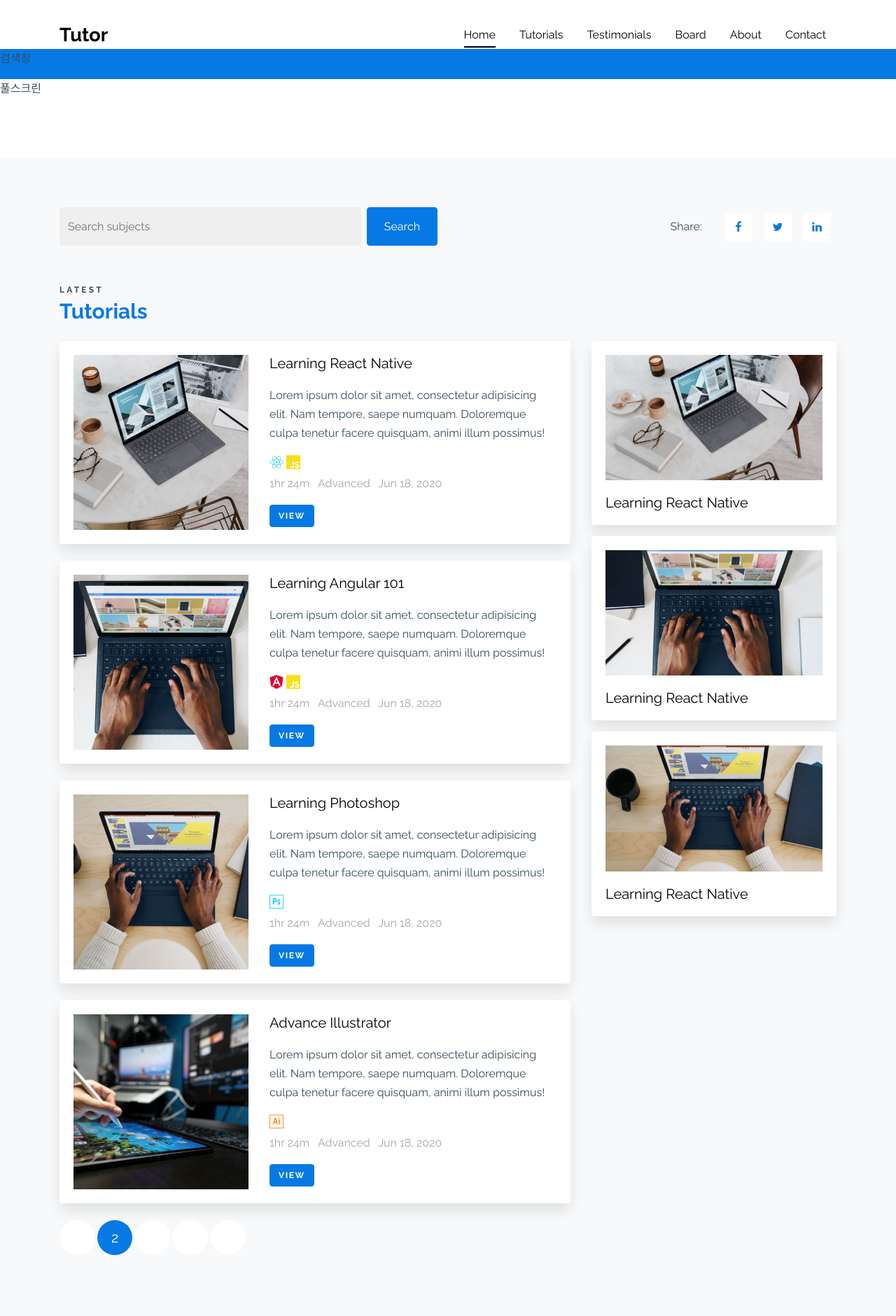
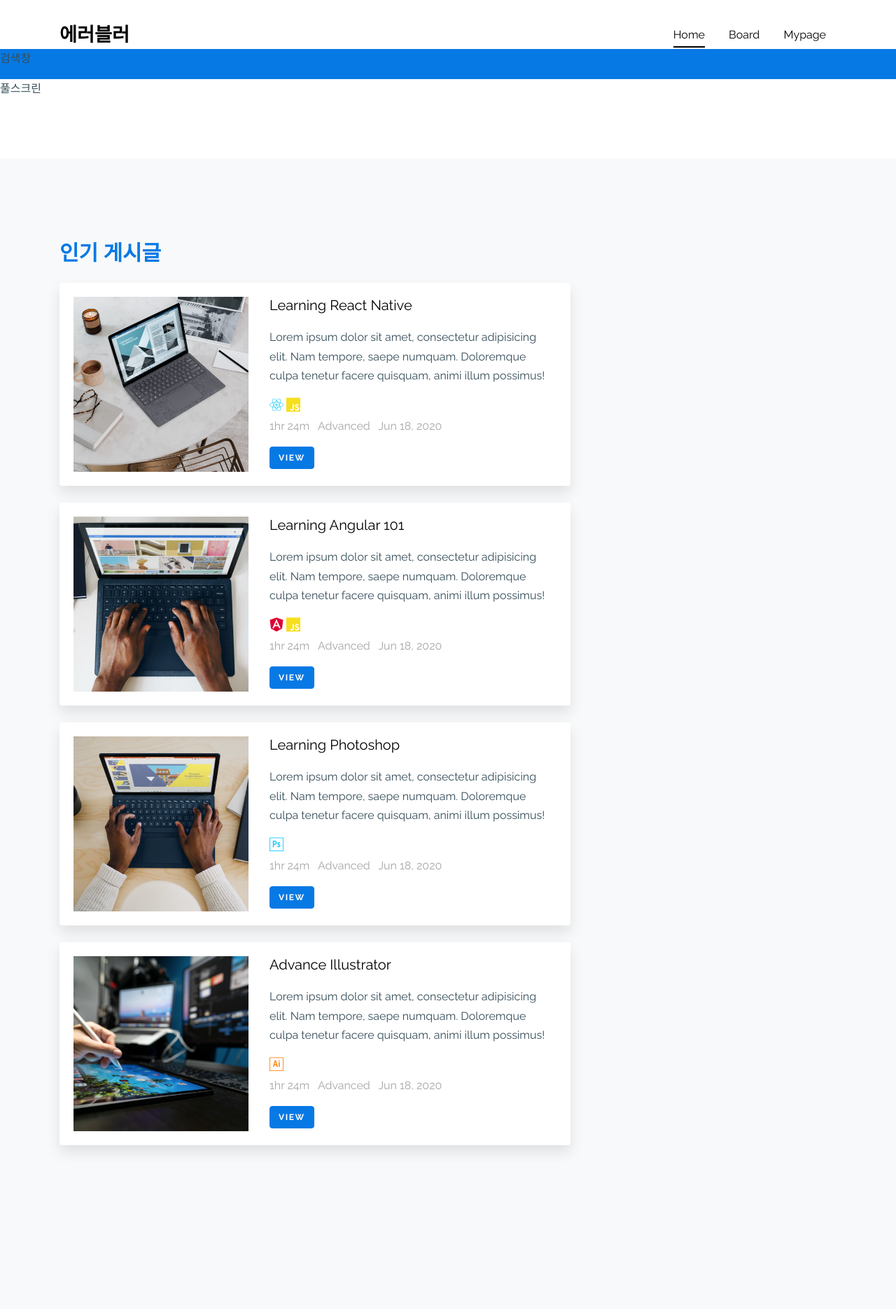
Before and after one commit to vywl0119/Errovler, a Django app: page /Main/home/ in a window 1280 px wide. Shown: the top 1880 px of the page at 70% size. After the commit the page ends 1653 px from the top, so only its background shows below. Run offline with Django 3.2, Linux system fonts and the light colour scheme; some libraries are stand-ins or nearby versions; some web fonts are replaced.

Commit message:
헤더 바꾸기 & 불필요한 기능 삭제

```diff
--- a/Mainapp/templates/Main/home.html
+++ b/Mainapp/templates/Main/home.html
@@ -43,7 +43,7 @@
 
             <div class="col-3">
               <div class="site-logo">
-                <a href="{% url 'Mainapp:home' %}"><strong>Tutor</strong></a>
+                <a href="{% url 'Mainapp:home' %}"><strong>에러블러</strong></a>
               </div>
             </div>
 
@@ -54,13 +54,14 @@
               <nav class="site-navigation text-right ml-auto d-none d-lg-block" role="navigation">
                 <ul class="site-menu main-menu js-clone-nav ml-auto ">
                   <li class="active"><a href="{% url 'Mainapp:home' %}" class="nav-link">Home</a></li>
-                  <li><a href="tutorials.html" class="nav-link">Tutorials</a></li>
-                  <li><a href="testimonials.html" class="nav-link">Testimonials</a></li>
                   <li><a href="{% url 'Boardapp:board' %}" class="nav-link">Board</a></li>
+                  <li><a href="about.html" class="nav-link">Mypage</a></li>
+                  {% comment %} <li><a href="{% url 'Boardapp:board' %}" class="nav-link">Board</a></li>
                   <li><a href="about.html" class="nav-link">About</a></li>
-                  <li><a href="contact.html" class="nav-link">Contact</a></li>
+                  <li><a href="contact.html" class="nav-link">Contact</a></li> {% endcomment %}
                 </ul>
               </nav>
+
             </div>
 
 
@@ -88,7 +89,7 @@
       <div class="site-section bg-light">
         <div class="container">
           <div class="row mb-5 align-items-center">
-            <div class="col-lg-6 mb-4 mb-lg-0">
+            {% comment %} <div class="col-lg-6 mb-4 mb-lg-0">
               <form action="#" class="d-flex search-form">
                 <span class="icon-"></span>
                 <input type="search" class="form-control mr-2" placeholder="Search subjects">
@@ -102,13 +103,13 @@
               <a href="#" class="mx-2 social-item"><span class="icon-twitter"></span></a>
               <a href="#" class="mx-2 social-item"><span class="icon-linkedin"></span></a>
               </div>
-            </div>
+            </div> {% endcomment %}
           </div>
           <div class="row">
             <div class="col-12">
               <div class="heading mb-4">
-                <span class="caption">Latest</span>
-                <h2>Tutorials</h2>
+                {% comment %} <span class="caption">Latest</span> {% endcomment %}
+                <h2>인기 게시글</h2>
               </div>
             </div>
             <div class="col-lg-8">
@@ -198,7 +199,7 @@
               </div>
 
 
-              <div class="custom-pagination">
+              {% comment %} <div class="custom-pagination">
                 <ul class="list-unstyled">
                   <li><a href="#"><span>1</span></a></li>
                   <li><span>2</span></li>
@@ -206,11 +207,11 @@
                   <li><a href="#"><span>4</span></a></li>
                   <li><a href="#"><span>5</span></a></li>
                 </ul>
-              </div>
+              </div> {% endcomment %}
             </div>
 
 
-            <div class="col-lg-4">
+            {% comment %} <div class="col-lg-4">
               <div class="box-side mb-3">
                 <a href="#"><img src="{% static 'images/img_1_horizontal.jpg' %}" alt="Image" class="img-fluid"></a>
                 <h3><a href="#">Learning React Native</a></h3>
@@ -223,14 +224,14 @@
                 <a href="#"><img src="{% static 'images/img_3_horizontal.jpg' %}" alt="Image" class="img-fluid"></a>
                 <h3><a href="#">Learning React Native</a></h3>
               </div>
-            </div>
+            </div> {% endcomment %}
           </div>
         </div>
       </div>
 
       <div class="site-section bg-light">
       <div class="container">
-        <div class="row justify-content-center">
+        {% comment %} <div class="row justify-content-center">
           <div class="col-lg-7 text-center mb-5">
             <div class="heading">
               <span class="caption">Testimonials</span>
@@ -305,12 +306,12 @@
               </div>
             </div>
           </div>
-        </div>
+        </div> {% endcomment %}
       </div>
     </div>
 
 
-      <footer class="site-footer">
+      {% comment %} <footer class="site-footer">
         <div class="container">
           <div class="row">
             <div class="col-lg-3">
@@ -381,7 +382,7 @@
 
           </div>
         </div>
-      </footer>
+      </footer> {% endcomment %}
 
     </div>
 
```
